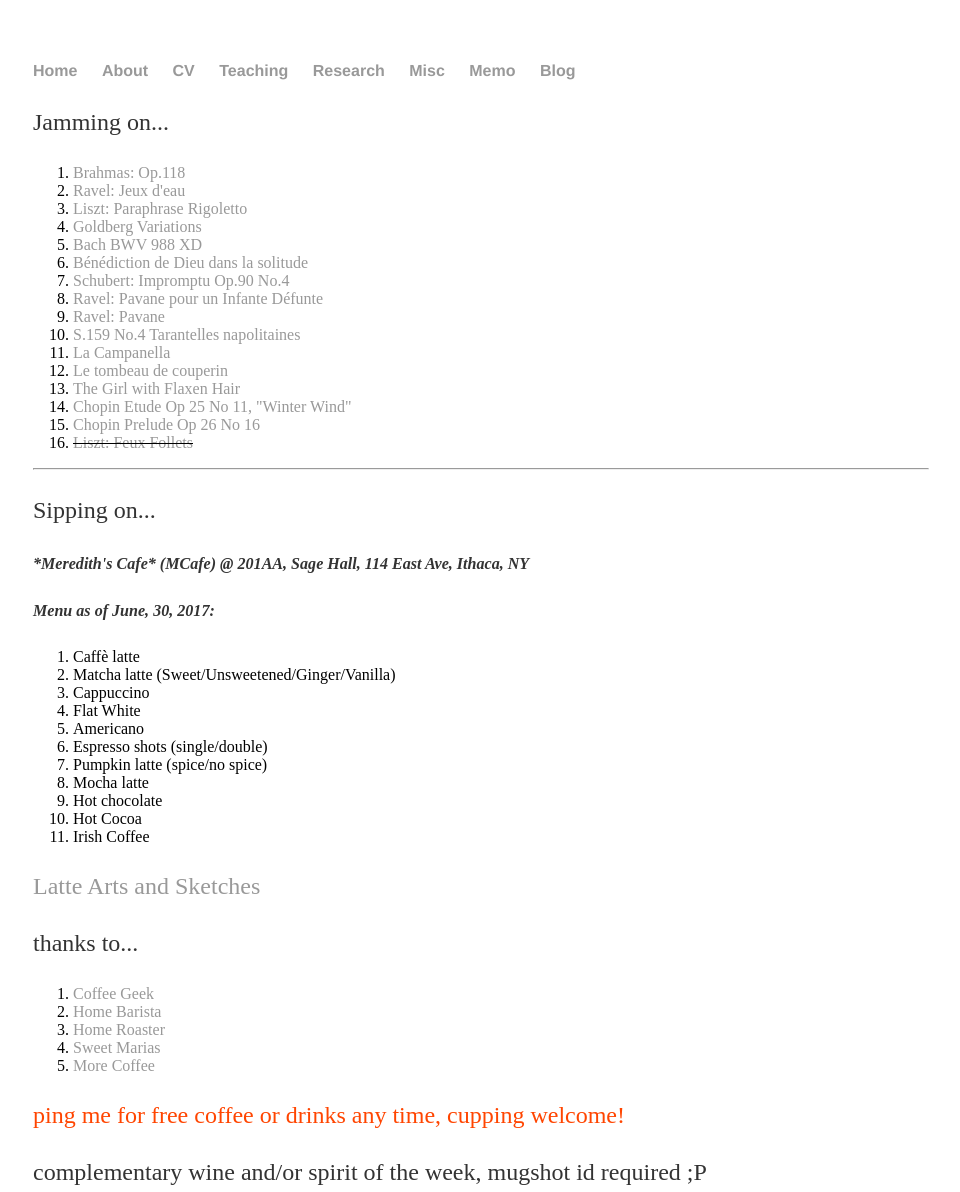
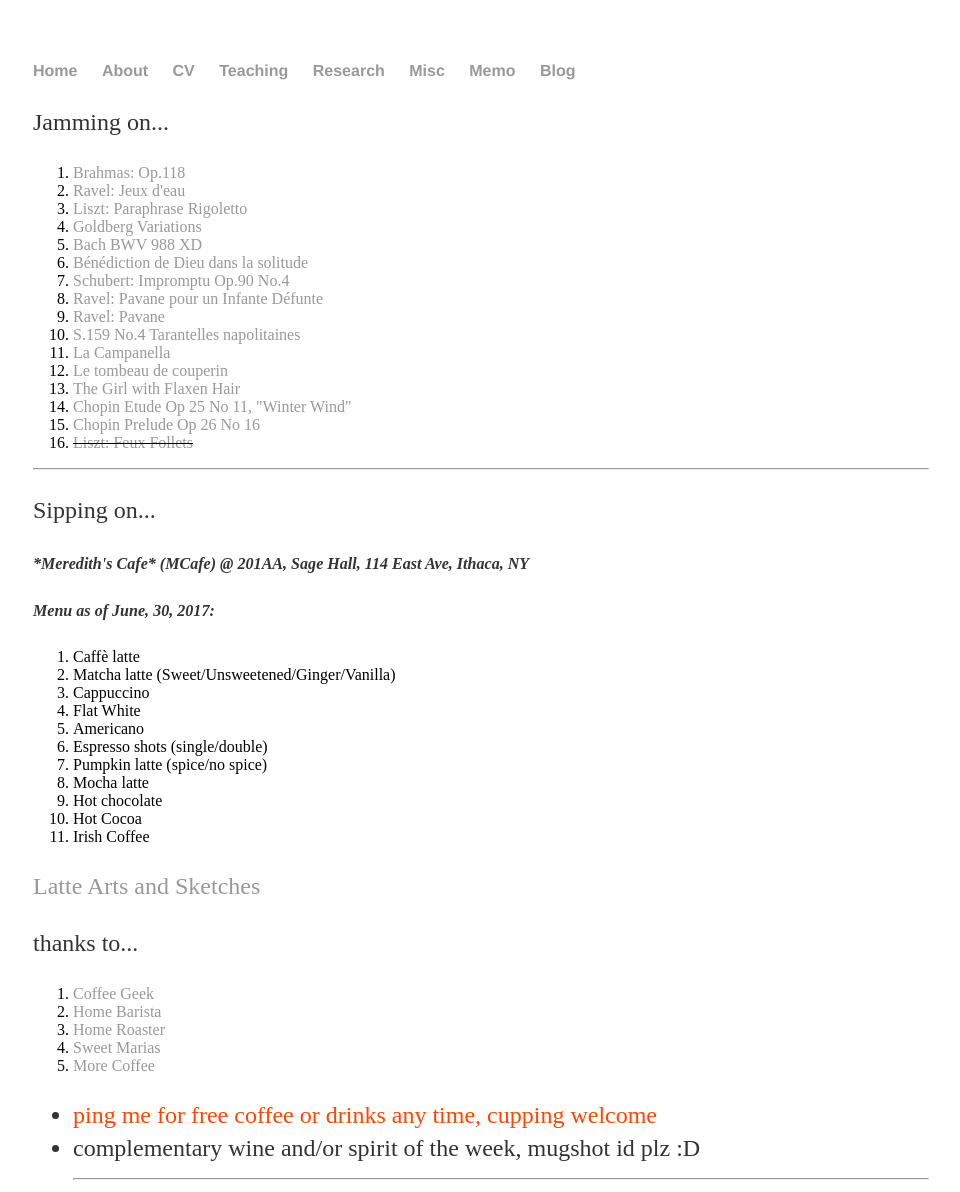
Before and after one commit to shenglih/shenglih.github.io, a Jekyll site: the page built from misc/index.html, in a window 1280 px wide. Shown: the top 1192 px of the page, without its empty margins (159-1119 px from the left). Built offline with Jekyll 4.4.1, drawn with Linux system fonts in a browser that asks for light colours; grey boxes are pictures that could not be loaded.

Commit message:
Update index.html

```diff
--- a/misc/index.html
+++ b/misc/index.html
@@ -54,8 +54,9 @@
 		<li> <a href="http://www.sweetmarias.com"> Sweet Marias </a></li>
 		<li> <a href="http://morecoffee.com"> More Coffee </a></li>
 	</ol>
-	<p><span style="color:orangered;">ping me for free coffee or drinks any time, cupping welcome!</span></p>
-	<p>complementary wine and/or spirit of the week, mugshot id required ;P</p>
+	<ul>
+		<li><span style="color:orangered;">ping me for free coffee or drinks any time, cupping welcome</span></li>
+		<li>complementary wine and/or spirit of the week, mugshot id plz :D</li>
 
 	<hr>
 
```
